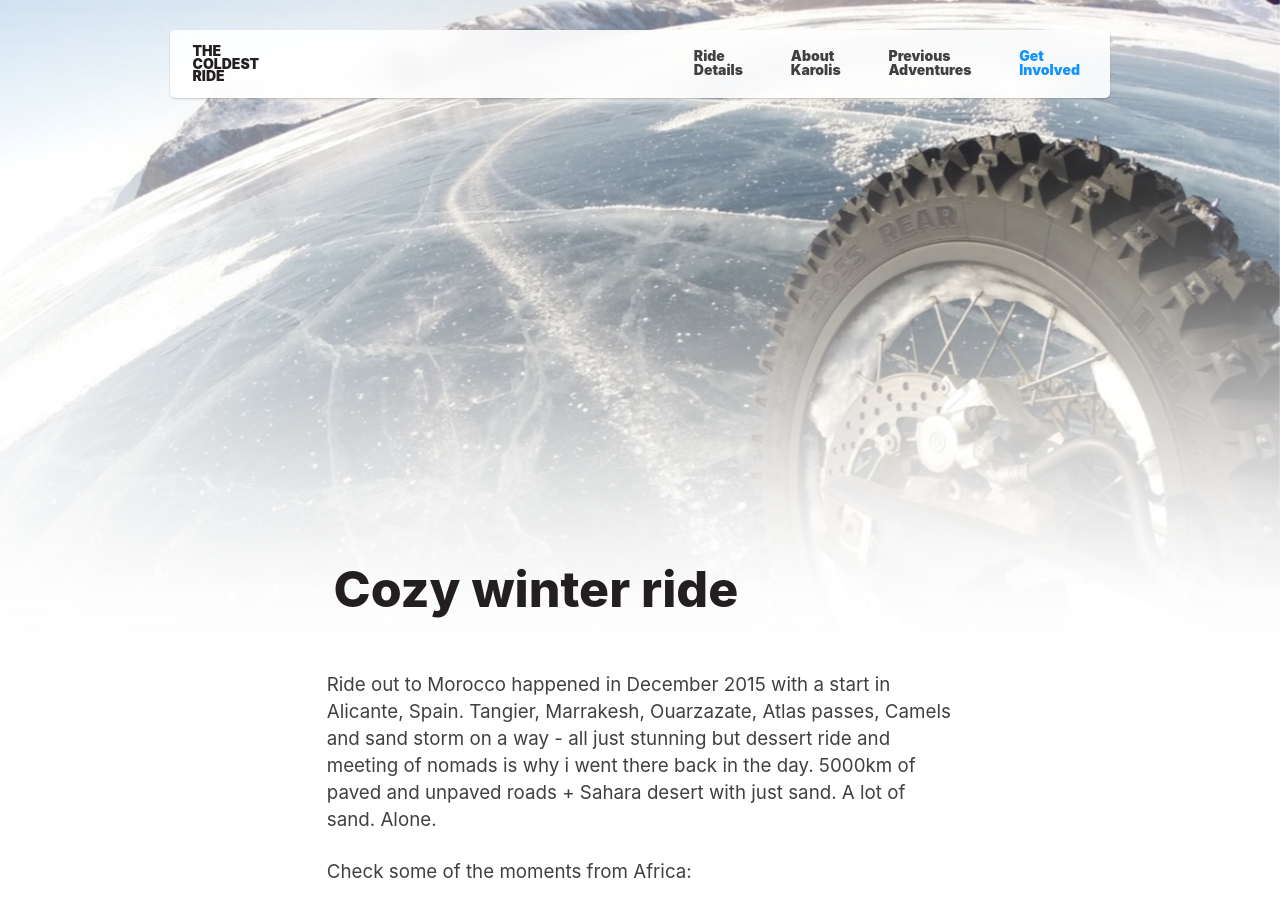
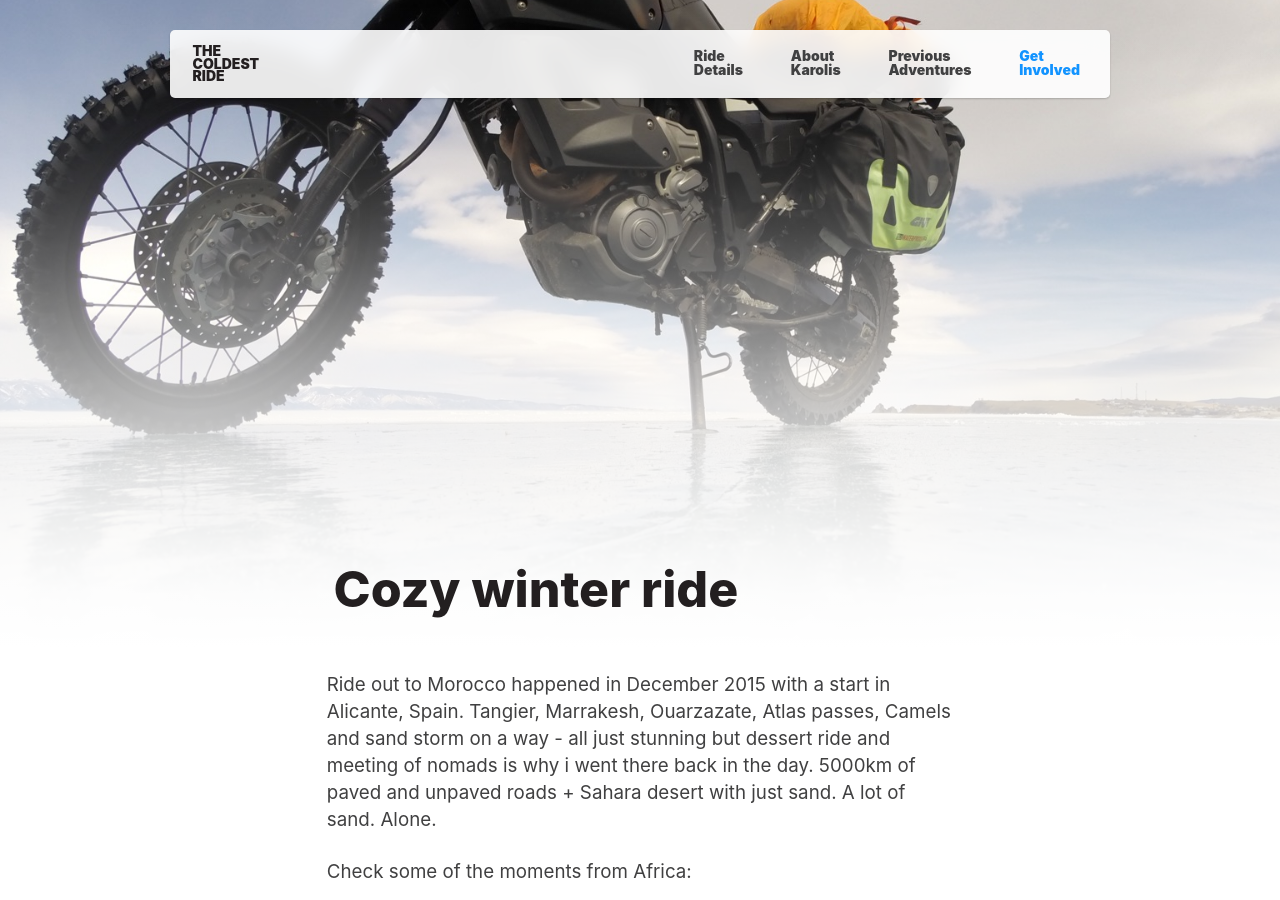
Before and after one commit to karolismieliauskas/thecoldestride.com, a Jekyll site: the page built from pages/baikal.html, in a window 1280 px wide and 900 px high. Built offline with Jekyll 4.4.1, drawn with Linux system fonts in a browser that asks for light colours.

Commit message:
Add missing hero images for rides

```diff
--- a/_scss/components/_hero.scss
+++ b/_scss/components/_hero.scss
@@ -15,7 +15,6 @@
 
     background: url(/images/backgrounds/hero.jpg) 50% 50% no-repeat;
     background-size: cover;
-    background-attachment: fixed;
   }
 }
 
@@ -28,6 +27,18 @@
 .hero--morocco {
   &:before {
     background-image: url(/images/backgrounds/morocco.jpg);
+  }
+}
+
+.hero--baikal {
+  &:before {
+    background-image: url(/images/backgrounds/baikal.jpg);
+  }
+}
+
+.hero--vladivostok {
+  &:before {
+    background-image: url(/images/backgrounds/vladivostok.jpg);
   }
 }
 
```
Also changed, not shown: css/site.scss (line endings or trailing spaces), images/backgrounds/baikal.jpg (added), images/backgrounds/vladivostok.jpg (added), images/map.png (added).
